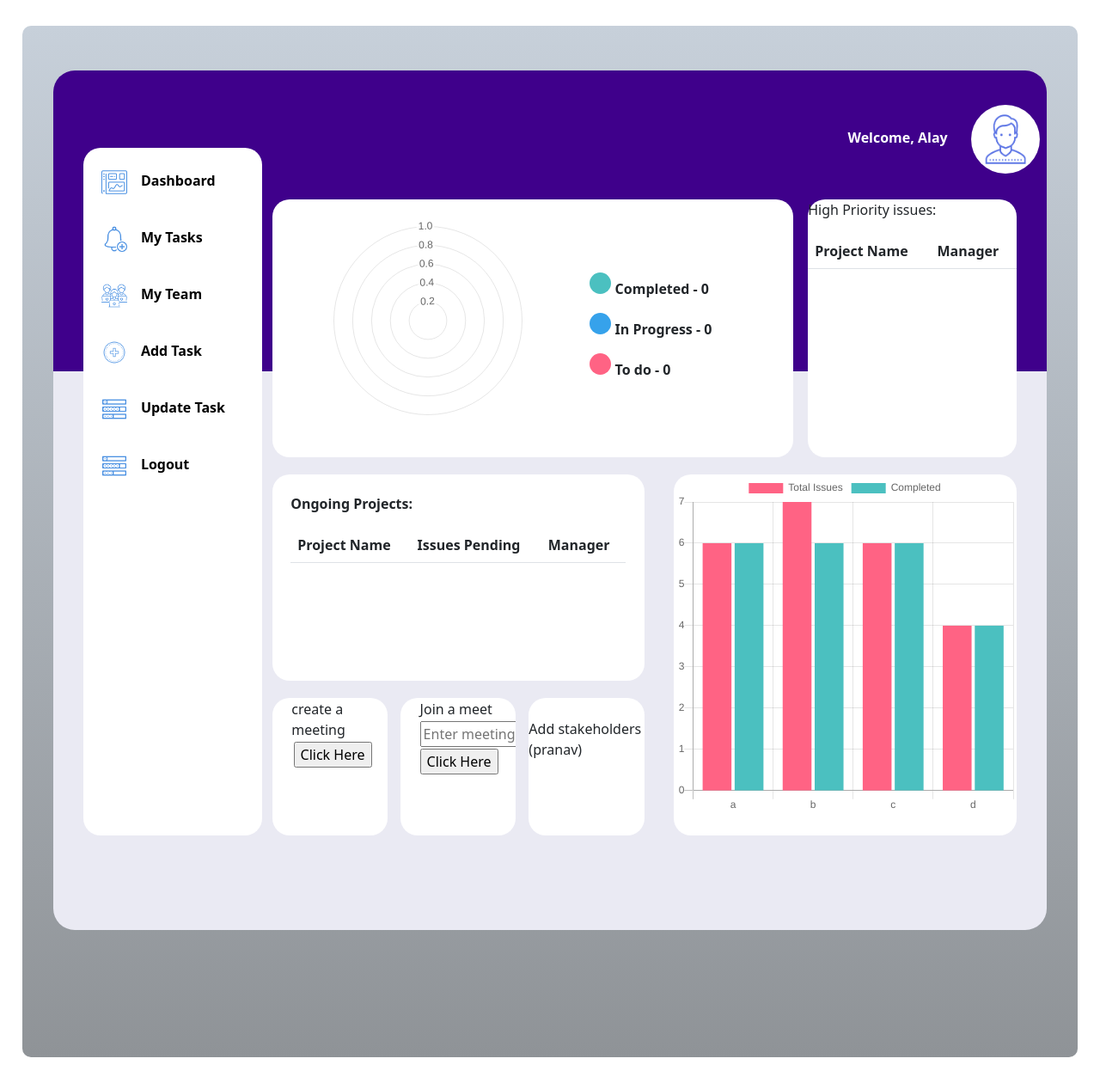
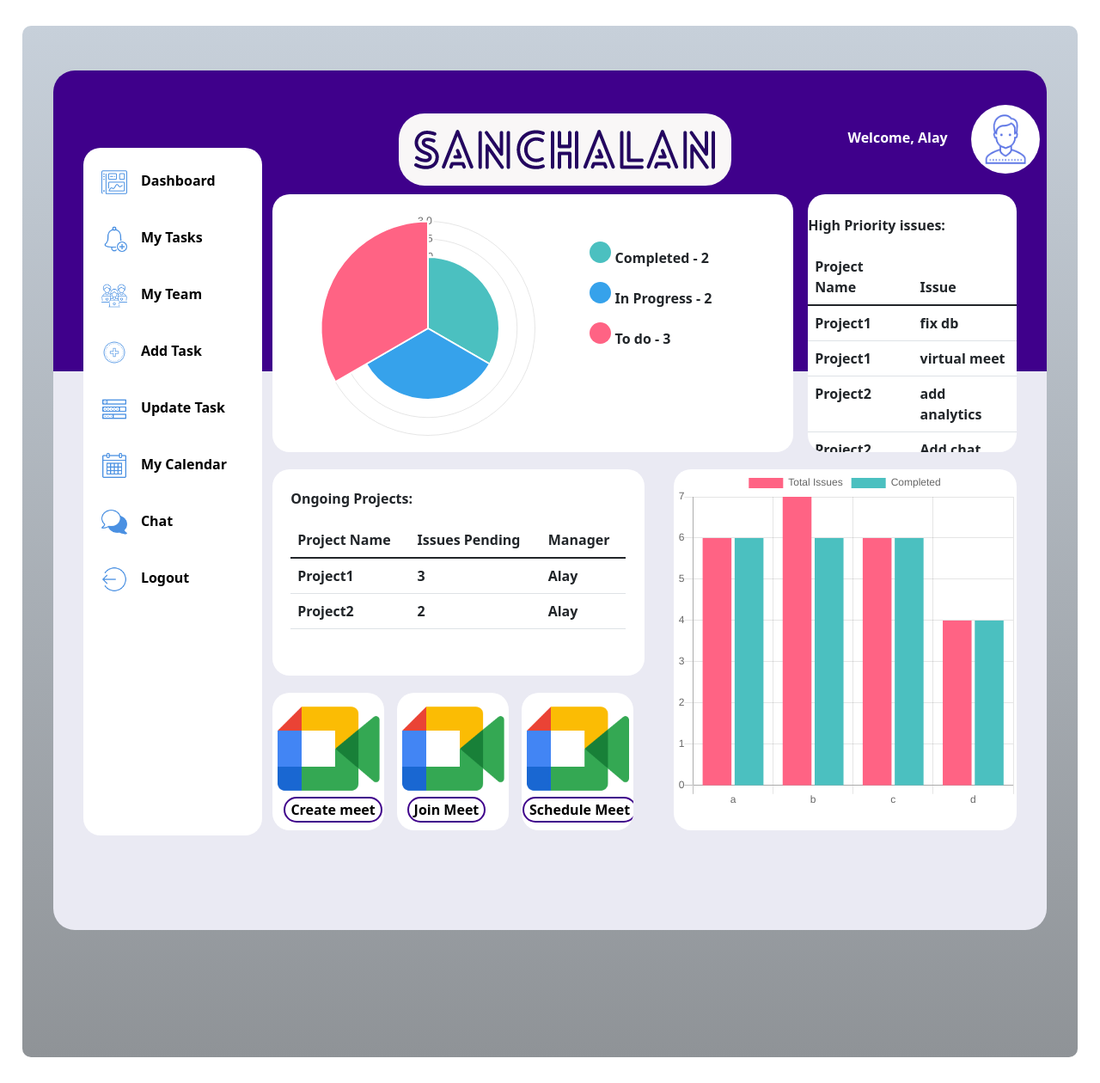
Before and after one commit to pk-pranavv/ProjectManagementPortal, a Flask app: page /dashboard in a window 1280 px wide. Shown: the whole page at 86% size. Run offline with Flask 2, Linux system fonts and the light colour scheme; data comes from the database, SQL or seed files in the repository; both versions use the stored data as it was after the commit; data that the repository does not hold is empty; some libraries are stand-ins or nearby versions.

Commit message:
added logo and enhanced UI

```diff
--- a/issues.py
+++ b/issues.py
@@ -3,7 +3,6 @@
 import sqlite3
 conn=sqlite3.connect('lite.db')
 cur=conn.cursor()
-cur.execute("drop table issue")
 cur.execute("CREATE TABLE IF NOT EXISTS issue(srno SERIAL PRIMARY KEY,project TEXT,issue_type TEXT,summary TEXT,description TEXT,manager TEXT, assigned_to TEXT, status TEXT,priority text)")
 conn.commit()
 conn.close()
@@ -76,7 +75,7 @@
 def gethighpriorityissue():
     conn=sqlite3.connect('lite.db')
     cur=conn.cursor()
-    cur.execute('select project, manager from issue where priority = "high" and not status = "completed"')
+    cur.execute('select project, summary from issue where priority = "high" and not status = "completed" order by project')
     data=cur.fetchall()
     return data
 
--- a/routes.py
+++ b/routes.py
@@ -57,6 +57,12 @@
     issues.change(data,data2)
     print(data,data2)
     return redirect('/update')
+@app.route("/chat")
+def chats():
+    return render_template("chat.html")
+@app.route("/calendar")
+def calendar():
+    return render_template('chat.html')
 
 @app.route("/team")
 def team():
--- a/static/styles/allpages.css
+++ b/static/styles/allpages.css
@@ -86,6 +86,7 @@
     margin-left: 1%;
     background-color: white;
     padding: 0% 5%;
+    overflow: scroll;
 }
 .login{
     height: 50px;
--- a/static/styles/newdashboard.css
+++ b/static/styles/newdashboard.css
@@ -77,10 +77,17 @@
     width: 75%;
     float: left;
     border-radius: 20px;
-    margin-top: 100px;
+    margin-top: 0px;
     margin-right: 2%;
     margin-left: 1%;
     /* padding-left: 10%; */
+}
+.logo{
+    margin-left: 17%;
+    margin-bottom: 10px;
+}
+#logoimg{
+    border-radius: 30px;
 }
 
 .formpage{
@@ -111,7 +118,7 @@
 .legenddiv{
     height: 250px;
     padding-left: 6%;
-    padding-top: 10%;
+    padding-top: 5%;
     width:40%;
     margin-top: 4%;
     top: 0;
@@ -146,6 +153,8 @@
     margin-left: 72%;
     border-radius: 20px;
     background-color: white;
+    font-weight: bold;
+    overflow: scroll;
 
 
 }
@@ -207,7 +216,6 @@
     font-weight: normal;
 
 }
-
 .btl1{
     /* border: 1px solid rgb(167, 19, 19);   */
     height: 160px;
@@ -215,19 +223,27 @@
     margin-right: 3%;
     border-radius: 20px;
     background-color: white;
-    /* background-image: url('../images/meet.png');
-     background-size:contain;
-    background-repeat: no-repeat; */
-    padding-left: 5%;
-    /* padding-top: 60px; */
-
+    background-image: url('../images/meet.png');
+    background-size:contain;
+    background-repeat: no-repeat;
+    padding-left: 2.5%;
+    padding-top: 120px;
 }
-
+.tablebutton{
+    border-radius: 20px;
+    background-color: white;
+    border: 2px solid #3F008B;
+    font-weight: bold;
+}
+.tablebutton:hover{
+    background-color: #3F008B;
+    color: white;
+    font-weight: bold;
+}
 .btl1 button{
     margin-top: 10px;
     border-radius: 15px;
 }
-
 .btl2 {
     /* border: 1px solid rgb(167, 19, 19);   */
     height: 160px;
@@ -235,28 +251,35 @@
     margin-right: 3%;
     border-radius: 20px;
     margin-left: 0.5%;
-    /* background-image: url('../images/meet.png');
+    background-image: url('../images/meet.png');
     background-size:contain;
-    background-repeat: no-repeat; */
+    background-repeat: no-repeat;
     background-color: white;
-    padding-left: 5%;
+    /* padding-left: 5%; */
     /* padding-top: 60px; */
     overflow: hidden;
-    padding-right: 5px;
+    /* padding-right: 5px; */
+    padding-left: 2.5%;
+    padding-top: 120px;
 }
-
 .btl2 button{
     margin-top: 10px;
     border-radius: 15px;
 }
-
 .btl3{
-    /* border: 1px solid rgb(167, 19, 19);   */
     height: 160px;
     width: 31%;
+    margin-right: 3%;
     border-radius: 20px;
     margin-left: 0.5%;
+    background-image: url('../images/meet.png');
+    background-size:contain;
+    background-repeat: no-repeat;
     background-color: white;
-
-
+    /* padding-left: 5%; */
+    /* padding-top: 60px; */
+    overflow: hidden;
+    /* padding-right: 5px; */
+    /* padding-left: 2.5%; */
+    padding-top: 120px;
 }
--- /dev/null
+++ b/templates/chat.html
@@ -0,0 +1,6 @@
+<html>
+    <head></head>
+    <body>
+        <h1>Under Development</h1>
+    </body>
+</html>
--- a/templates/newdashboard.html
+++ b/templates/newdashboard.html
@@ -36,16 +36,27 @@
                     <a href="/update">Update Task</a>
                 </div>
                 <div class="dashpic">
-                    <img src="../static/images/icons8-tasks-50.png" alt="1">
+                    <img src="../static/images/icons8-calendar-50.png" alt="1">
+                    <a href="/calendar">My Calendar</a>
+                </div>
+                <div class="dashpic">
+                    <img src="../static/images/icons8-chat-50.png" alt="1">
+                    <a href="/chat">Chat</a>
+                </div>
+                <div class="dashpic">
+                    <img src="../static/images/icons8-logout-rounded-left-50.png" alt="1">
                     <a href="/login">Logout</a>
                 </div>
             </div>
 
             <div class="mainpage">
 
+                <div class="logo">
+                    <img id="logoimg" src="../static/images/logo.png" alt="logo">
+                </div>
                 <div class="topleft">
                     <div class="graphdiv">
-                        <canvas id="Chart" width="200" height="150"></canvas>
+                        <canvas id="Chart" width="200" height="170"></canvas>
                         <script>
                             var ctx = document.getElementById("Chart").getContext("2d");
                             var lineChart = new Chart(ctx,{
@@ -89,12 +100,13 @@
                 </div>
 
                 <div class="topright">
+                    <br>
                     <p>High Priority issues:</p>
                     <table class="table">
                         <thead>
                             <tr>
                                 <th>Project Name</th>
-                                <th>Manager</th>
+                                <th>Issue</th>
                             </tr>
                         </thead>
                         {% for pro in prioritydata %}
@@ -130,48 +142,38 @@
                     </div>
 
                     <div class="bottomleftdown">
-
                         <div class="btl1">
                             <form action="/createmeet">
                                 <table>
                                     <tr>
-                                        <td colspan="3">create a meeting</td>
-                                    </tr>
-                                    <tr>
                                         <td>
-                                            <td><input type="submit" value="Click Here"></td>
+                                            <td><input type="submit" value="Create meet" class="tablebutton"></td>
                                         </td>
                                     </tr>
                                 </table>
                             </form>
                         </div>
-
                         <div class="btl2">
                             <form action="/joinmeet">
                                 <table>
                                     <tr>
                                         <td>
-                                            Join a meet
-                                        </td>
-                                    </tr>
-                                    <tr>
-                                        <td>
-                                            <input type="text" name="meetid" placeholder="Enter meeting code">
-                                        </td>
-                                    </tr>
-                                    <tr>
-                                        <td>
-                                            <input type="submit" value="Click Here">
+                                            <input type="submit" value="Join Meet" class="tablebutton">
                                         </td>
                                     </tr>
                                 </table>
                             </form>
-
-
                         </div>
                         <div class="btl3">
-                            <br>
-                            <p>Add stakeholders (pranav)</p>
+                            <form action="/joinmeet">
+                                <table>
+                                    <tr>
+                                        <td>
+                                            <input type="submit" value="Schedule Meet" class="tablebutton">
+                                        </td>
+                                    </tr>
+                                </table>
+                            </form>
                         </div>
                     </div>
                 </div>
@@ -179,7 +181,7 @@
                 <div class="bottomright">
                     <div class="velomap">
 
-                        <canvas id="velocitychart" height="100" width="100"></canvas>
+                        <canvas id="velocitychart" height="50" width="50"></canvas>
 
                         <script>
                             var canelement = document.getElementById("velocitychart");
```
Also changed, not shown: templates/add.html (+8 -0 lines), templates/tasks.html (+8 -0 lines), templates/team.html (+8 -0 lines), templates/update.html (+8 -0 lines), lite.db, static/images/icons8-calendar-50.png (added), static/images/icons8-chat-50.png (added), static/images/icons8-logout-66.png (added), static/images/icons8-logout-rounded-left-50.png (added), static/images/logo.png (added), static/images/meet .jpg (added), static/images/meet.png.
